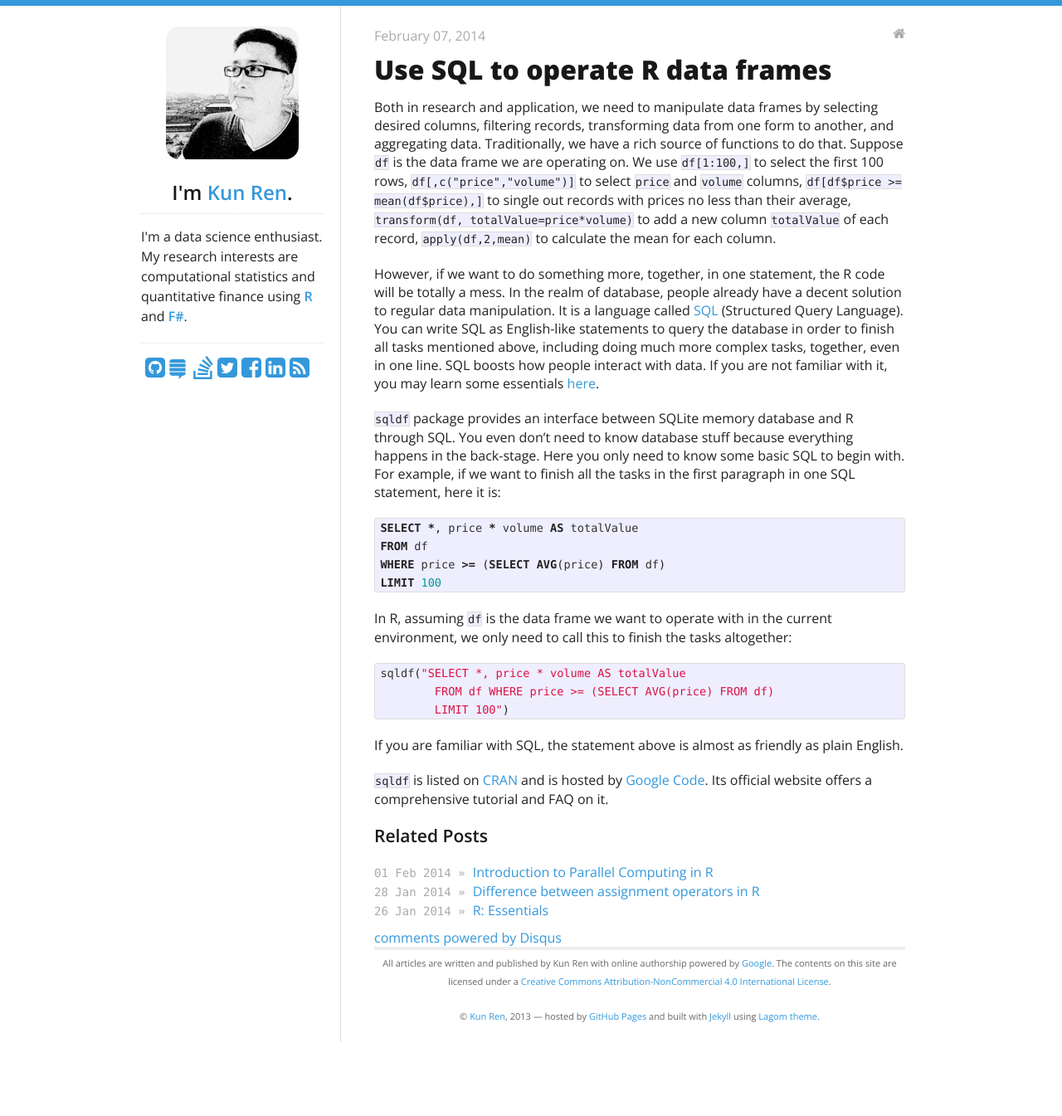
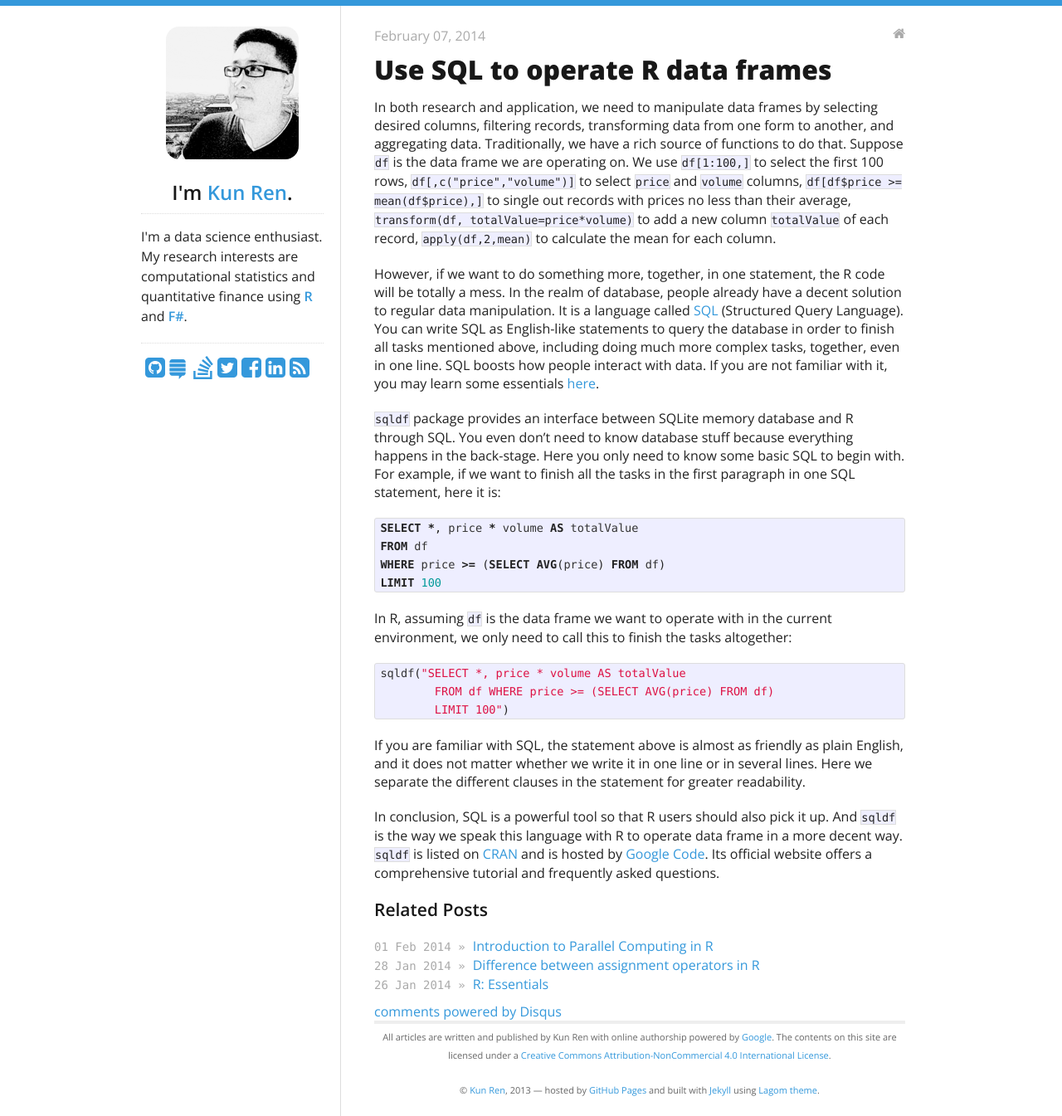
Before and after one commit to harryprince/renkun-ken.github.io, a Jekyll site: the page built from _posts/2014-02-07-use-sql-to-operate-on-r-data-frames.md, in a window 1280 px wide. Shown: the whole page at 83% size. Built offline with Jekyll 4.4.1, drawn with Linux system fonts in a browser that asks for light colours; nearby versions of some CDN libraries; comment, search, counter and statistics services are not loaded; before the commit the page ends 1256 px from its top, so only the background shows below that.

Commit message:
blog fix

```diff
--- a/_posts/2014-02-07-use-sql-to-operate-on-r-data-frames.md
+++ b/_posts/2014-02-07-use-sql-to-operate-on-r-data-frames.md
@@ -6,7 +6,7 @@ categories:
 - R
 ---
 
-Both in research and application, we need to manipulate data frames by selecting desired columns, filtering records, transforming data from one form to another, and aggregating data. Traditionally, we have a rich source of functions to do that. Suppose `df` is the data frame we are operating on. We use `df[1:100,]` to select the first 100 rows, `df[,c("price","volume")]` to select `price` and `volume` columns, `df[df$price >= mean(df$price),]` to single out records with prices no less than their average, `transform(df, totalValue=price*volume)` to add a new column `totalValue` of each record, `apply(df,2,mean)` to calculate the mean for each column.
+In both research and application, we need to manipulate data frames by selecting desired columns, filtering records, transforming data from one form to another, and aggregating data. Traditionally, we have a rich source of functions to do that. Suppose `df` is the data frame we are operating on. We use `df[1:100,]` to select the first 100 rows, `df[,c("price","volume")]` to select `price` and `volume` columns, `df[df$price >= mean(df$price),]` to single out records with prices no less than their average, `transform(df, totalValue=price*volume)` to add a new column `totalValue` of each record, `apply(df,2,mean)` to calculate the mean for each column.
 
 However, if we want to do something more, together, in one statement, the R code will be totally a mess. In the realm of database, people already have a decent solution to regular data manipulation. It is a language called [SQL](https://en.wikipedia.org/wiki/SQL) (Structured Query Language). You can write SQL as English-like statements to query the database in order to finish all tasks mentioned above, including doing much more complex tasks, together, even in one line. SQL boosts how people interact with data. If you are not familiar with it, you may learn some essentials [here](http://www.w3schools.com/sql/).
 
@@ -27,6 +27,6 @@ sqldf("SELECT *, price * volume AS totalValue
         LIMIT 100")
 {% endhighlight %}
 
-If you are familiar with SQL, the statement above is almost as friendly as plain English.
+If you are familiar with SQL, the statement above is almost as friendly as plain English, and it does not matter whether we write it in one line or in several lines. Here we separate the different clauses in the statement for greater readability.
 
-`sqldf` is listed on [CRAN](http://cran.r-project.org/web/packages/sqldf/) and is hosted by [Google Code](https://code.google.com/p/sqldf/). Its official website offers a comprehensive tutorial and FAQ on it.
+In conclusion, SQL is a powerful tool so that R users should also pick it up. And `sqldf` is the way we speak this language with R to operate data frame in a more decent way. `sqldf` is listed on [CRAN](http://cran.r-project.org/web/packages/sqldf/) and is hosted by [Google Code](https://code.google.com/p/sqldf/). Its official website offers a comprehensive tutorial and frequently asked questions.
```
